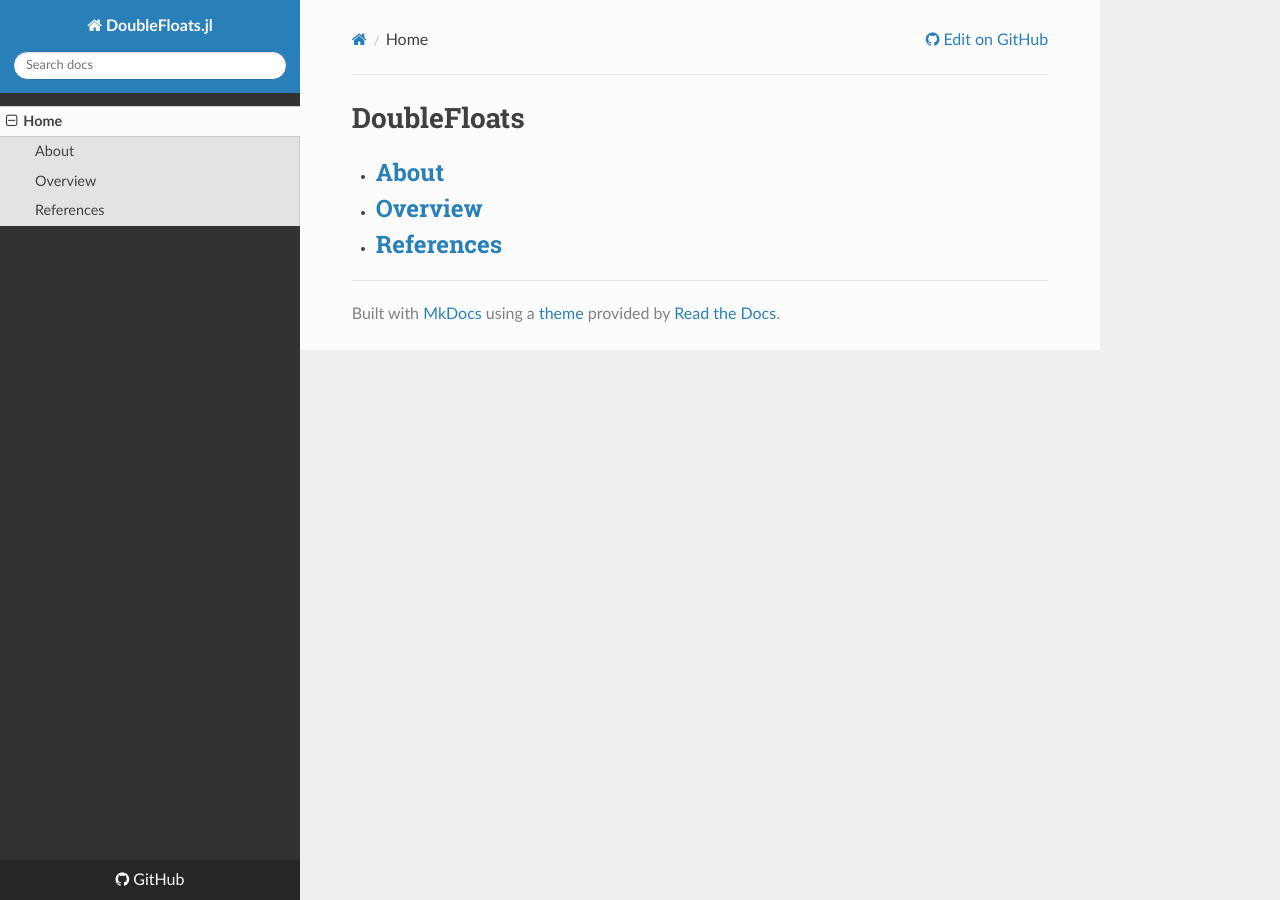
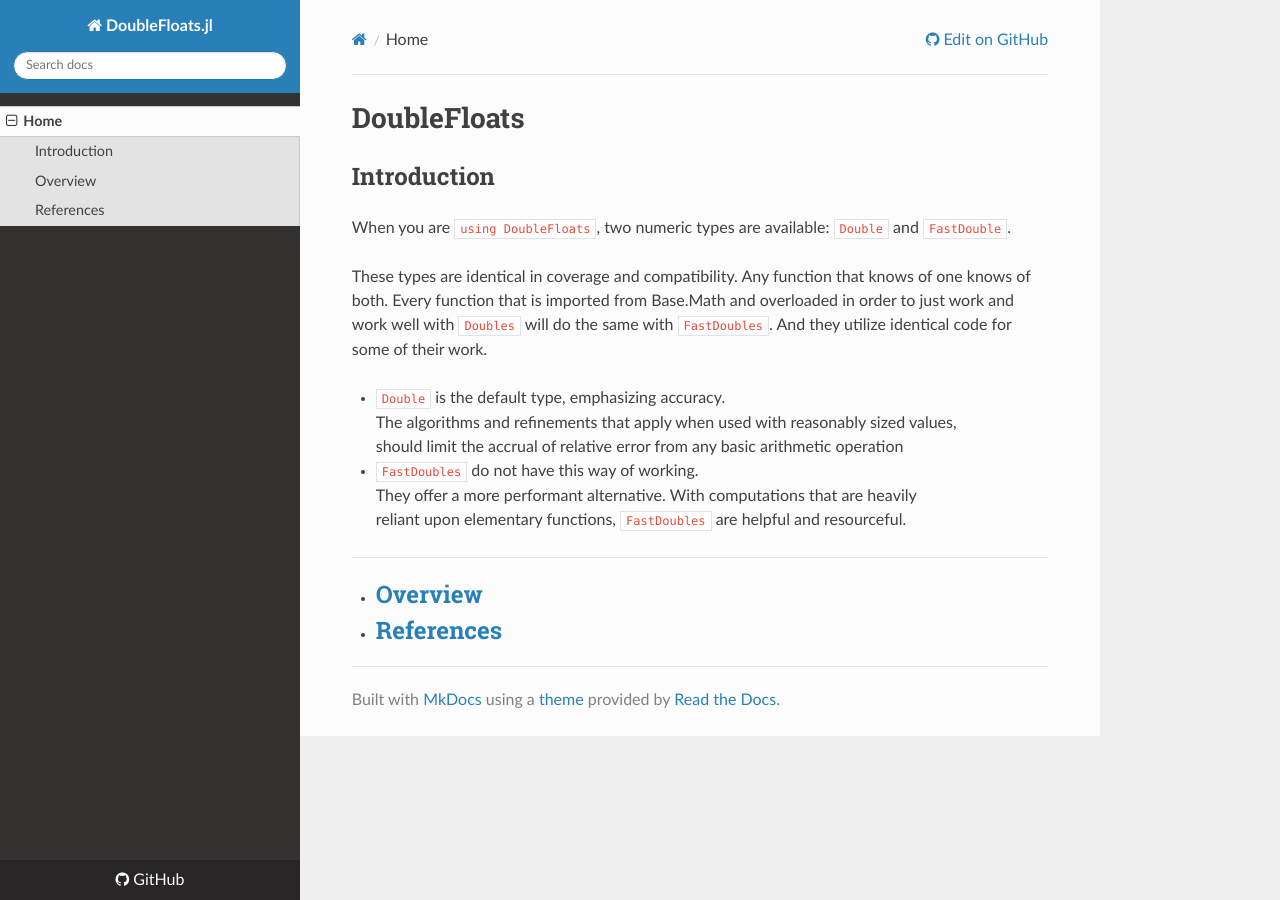
Before and after one commit to JuliaMath/DoubleFloats.jl, an MkDocs documentation site: the page built from docs/src/index.md, in a window 1280 px wide. Built offline with MkDocs 1.6.1, drawn with Linux system fonts in a browser that asks for light colours; nearby versions of some CDN libraries; old or Windows-style settings are respelled for this version of MkDocs.

Commit message:
Update index.md

```diff
--- a/docs/src/index.md
+++ b/docs/src/index.md
@@ -3,7 +3,25 @@
 
 
 
-- ## [About](https://github.com/JuliaMath/DoubleFloats.jl/blob/master/docs/src/lookingahead.md)
+## Introduction
+
+When you are `using DoubleFloats`, two numeric types are available: `Double` and `FastDouble`.
+
+These types are identical in coverage and compatibility. Any function that knows of one knows of both.
+Every function that is imported from Base.Math and overloaded in order to just work and work well with
+`Doubles` will do the same with `FastDoubles`.  And they utilize identical code for some of their work.
+
+
+- `Double` is the default type, emphasizing accuracy.
+The algorithms and refinements that apply when used with reasonably sized values,
+should limit the accrual of relative error from any basic arithmetic operation
+
+- `FastDoubles` do not have this way of working.
+They offer a more performant alternative. With computations that are heavily
+reliant upon elementary functions, `FastDoubles` are helpful and resourceful.
+
+----
+
 - ## [Overview](https://github.com/JuliaMath/DoubleFloats.jl/blob/master/docs/src/appropriate.md)
 
 - ## [References](https://github.com/JuliaMath/DoubleFloats.jl/blob/master/docs/src/references.md)
```
